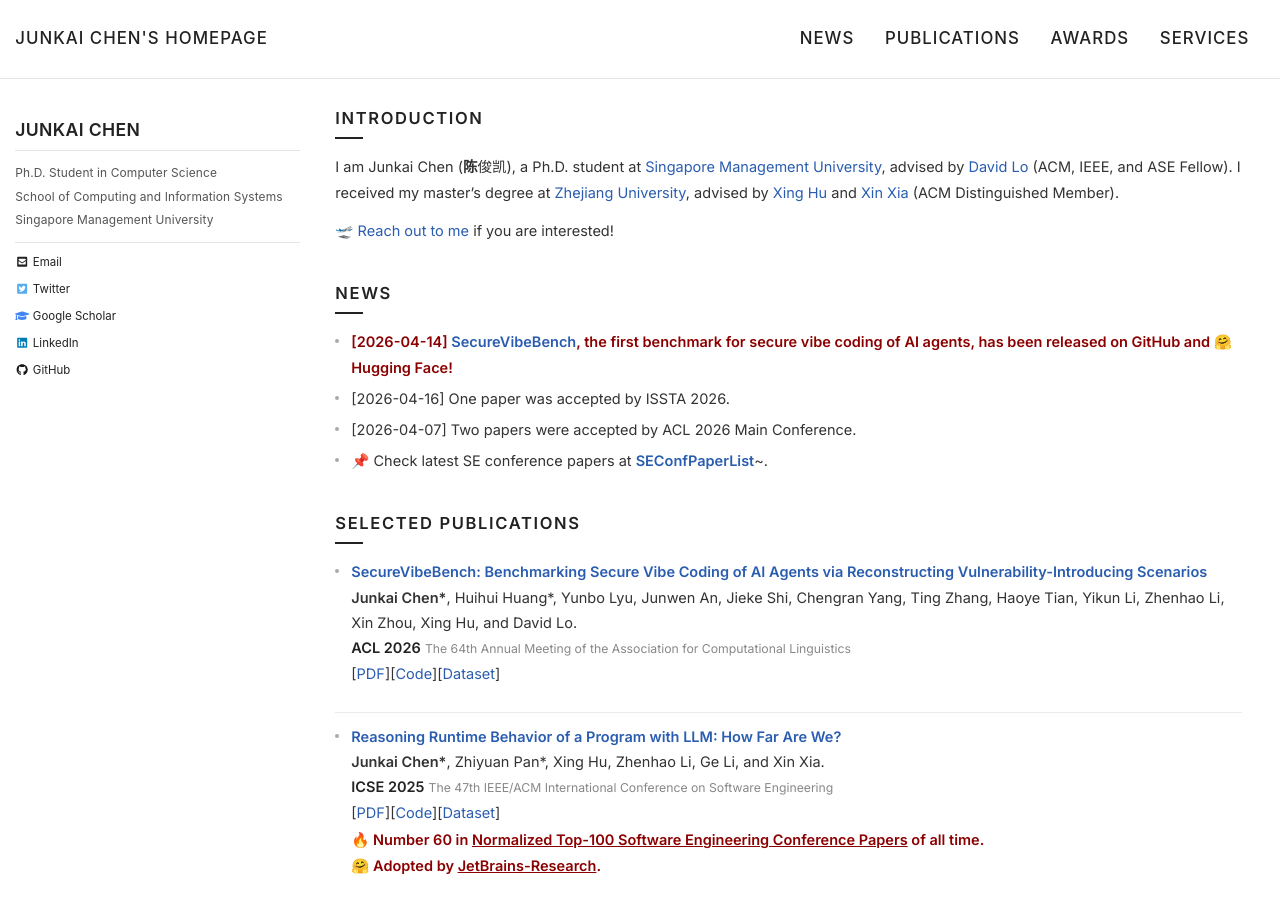
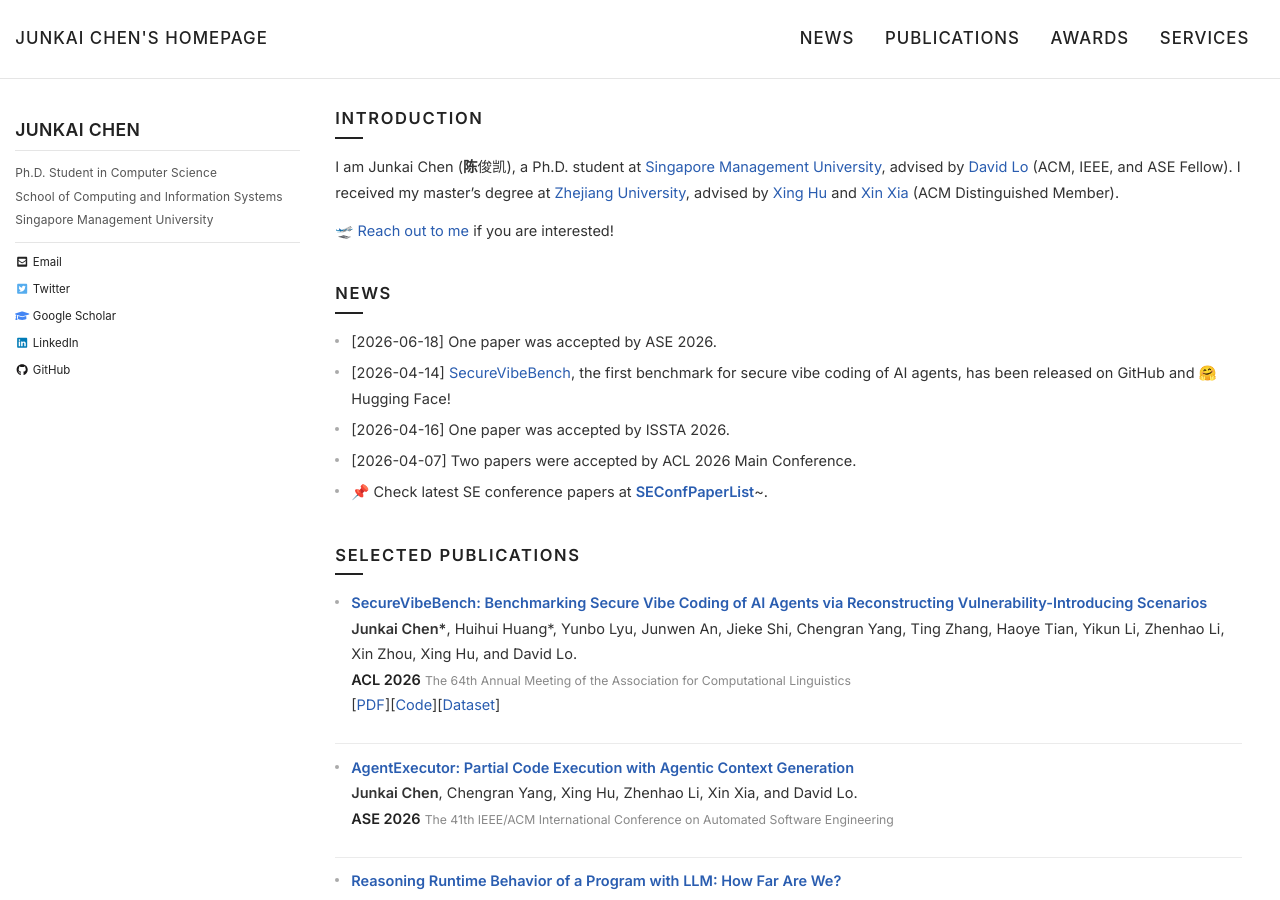
Before and after one commit to chen-junkai/chen-junkai.github.io, a Jekyll site: the page built from index.md, in a window 1280 px wide and 900 px high. Built offline with Jekyll 4.4.1, drawn with Linux system fonts in a browser that asks for light colours; nearby versions of some CDN libraries.

Commit message:
Update index.md to include a new paper accepted at ASE 2026 and adjust the news section formatting.

```diff
--- a/index.md
+++ b/index.md
@@ -17,7 +17,8 @@ I am Junkai Chen (**陈**俊凯), a Ph.D. student at [Singapore Management Unive
 
 # News
 
-- <span style="color: darkred; font-weight: bold;">[2026-04-14] [SecureVibeBench](https://github.com/iCSawyer/SecureVibeBench), the first benchmark for secure vibe coding of AI agents, has been released on GitHub and 🤗 Hugging Face!</span>
+- [2026-06-18] One paper was accepted by ASE 2026.
+- [2026-04-14] [SecureVibeBench](https://github.com/iCSawyer/SecureVibeBench), the first benchmark for secure vibe coding of AI agents, has been released on GitHub and 🤗 Hugging Face!
 - [2026-04-16] One paper was accepted by ISSTA 2026.
 - [2026-04-07] Two papers were accepted by ACL 2026 Main Conference.
 - 📌 Check latest SE conference papers at [**SEConfPaperList**](https://github.com/iCSawyer/SEConfPaperList)~.
@@ -31,6 +32,10 @@ I am Junkai Chen (**陈**俊凯), a Ph.D. student at [Singapore Management Unive
   <span class="pub-venue">ACL 2026</span> <span class="pub-venue-full">The 64th Annual Meeting of the Association for Computational Linguistics</span><br/>
   [<a href="https://www.arxiv.org/pdf/2509.22097" target="_blank">PDF</a>][<a href="https://github.com/iCSawyer/SecureVibeBench" target="_blank">Code</a>][<a href="https://huggingface.co/datasets/iCSawyer/SecureVibeBench" target="_blank">Dataset</a>]
   <!-- <span class="pub-note">🔥 SecureVibeBench is the first SWE-bench-level benchmark for secure vibe coding.</span> -->
+
+- [**AgentExecutor: Partial Code Execution with Agentic Context Generation**](https://arxiv.org/abs/2606.09641)<br/>
+  <strong>Junkai Chen</strong>, Chengran Yang, Xing Hu, Zhenhao Li, Xin Xia, and David Lo.<br/>
+  <span class="pub-venue">ASE 2026</span> <span class="pub-venue-full">The 41th IEEE/ACM International Conference on Automated Software Engineering</span><br/>
 
 - [**Reasoning Runtime Behavior of a Program with LLM: How Far Are We?**](https://dl.acm.org/doi/10.1109/ICSE55347.2025.00012)<br/>
   <strong>Junkai Chen<span class="eq-contrib">*</span></strong>, Zhiyuan Pan<span class="eq-contrib">*</span>, Xing Hu, Zhenhao Li, Ge Li, and Xin Xia.<br/>
```
